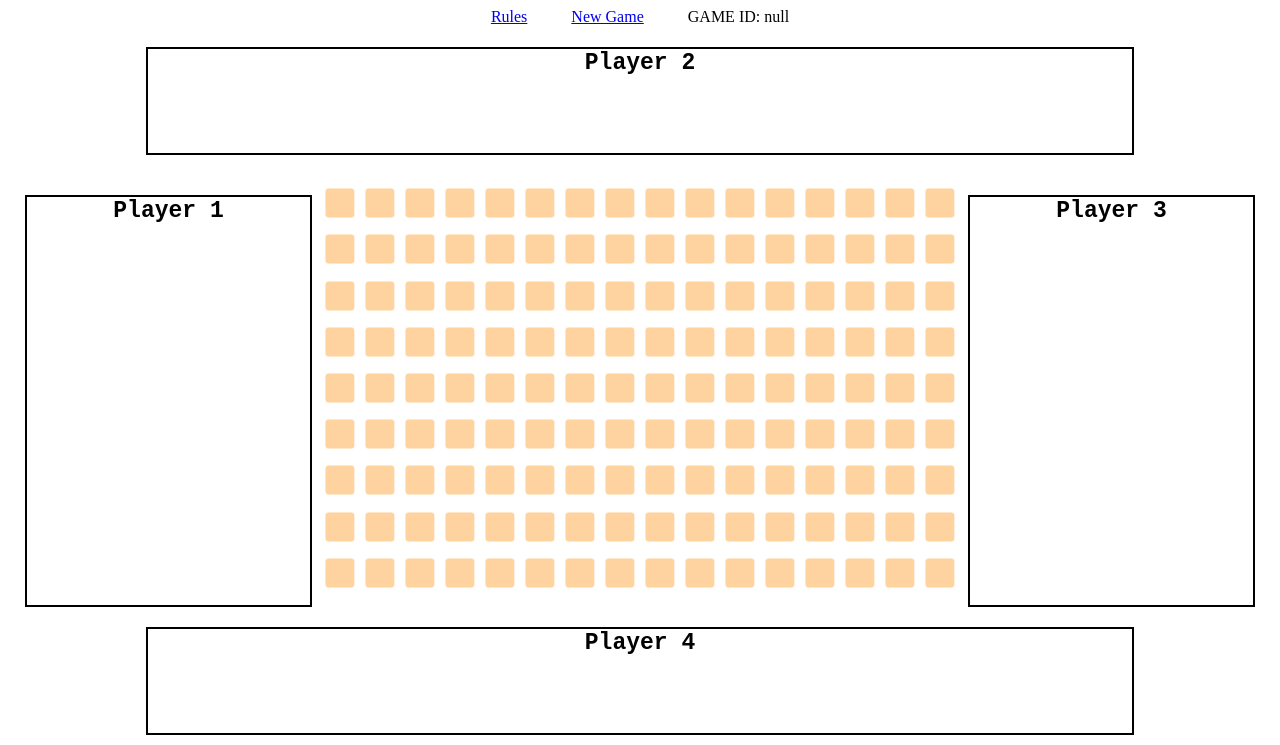
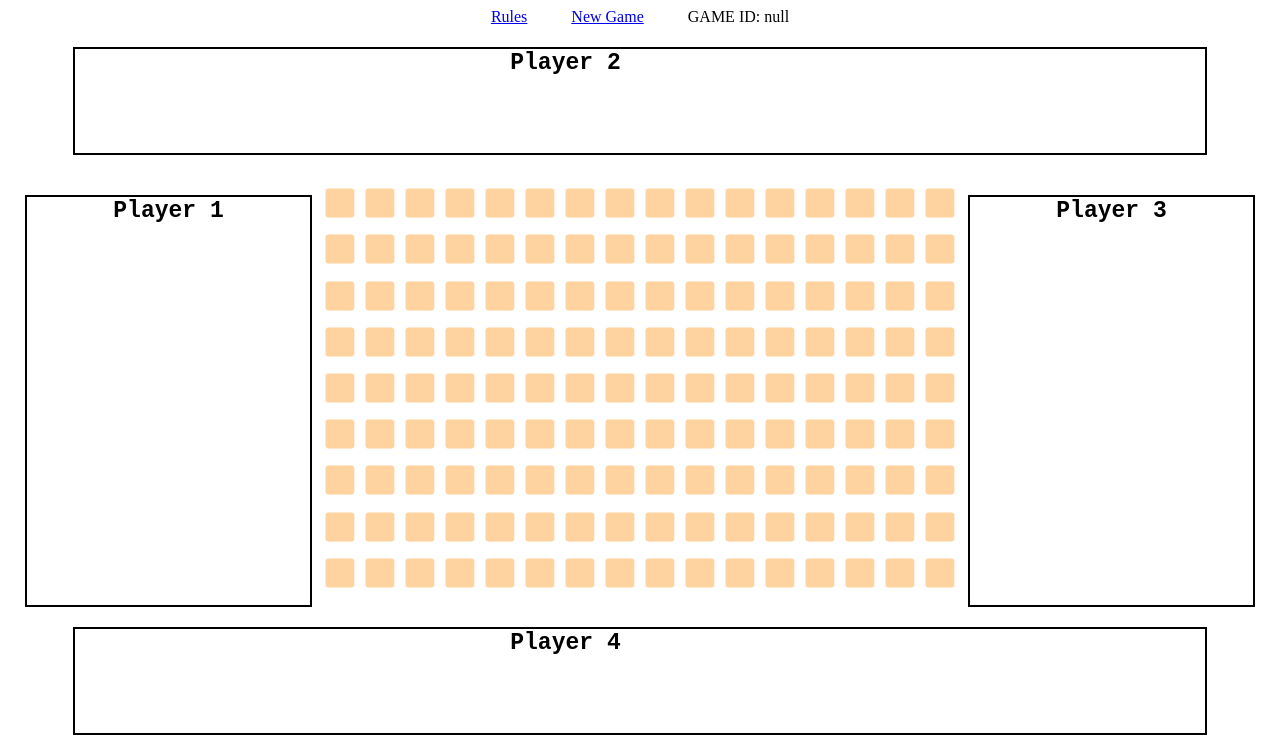
Before and after one commit to freddieb123/Bananas-and-Grams, a website: page public/snatch/index.html in a window 1280 px wide. Shown: the part 113-858 px from the top of the page. Drawn offline with nearby package versions, Linux system fonts and the light colour scheme; no server answers.

Commit message:
fix back to middle

```diff
--- a/public/snatch/index.html
+++ b/public/snatch/index.html
@@ -74,6 +74,12 @@
           <td id = '36'> </td>
           <td id = '37'> </td>
           <td id = '38'> </td>
+          <td id = '400'> </td>
+          <td id = '401'> </td>
+          <td id = '402'> </td>
+          <td id = '403'> </td>
+          <td id = '404'> </td>
+          <td id = '405'> </td>
         </tr>
         <tr>
           <td id = '39'> </td>
@@ -114,6 +120,12 @@
           <td id = '74'> </td>
           <td id = '75'> </td>
           <td id = '76'> </td>
+          <td id = '406'> </td>
+          <td id = '407'> </td>
+          <td id = '408'> </td>
+          <td id = '409'> </td>
+          <td id = '410'> </td>
+          <td id = '411'> </td>
         </tr>
       </table>
     </div>
@@ -379,6 +391,12 @@
          <td id = '112'> </td>
          <td id = '113'> </td>
          <td id = '114'> </td>
+         <td id = '412'> </td>
+         <td id = '413'> </td>
+         <td id = '414'> </td>
+         <td id = '415'> </td>
+         <td id = '416'> </td>
+         <td id = '417'> </td>
        </tr>
        <tr>
          <td id = '115'> </td>
@@ -419,6 +437,12 @@
          <td id = '150'> </td>
          <td id = '151'> </td>
          <td id = '152'> </td>
+         <td id = '418'> </td>
+         <td id = '419'> </td>
+         <td id = '420'> </td>
+         <td id = '421'> </td>
+         <td id = '422'> </td>
+         <td id = '423'> </td>
        </tr>
      </table>
    </div>
--- a/public/snatch/style.css
+++ b/public/snatch/style.css
@@ -95,8 +95,12 @@ nav {
 .abovebelow{
   margin:0 auto;
   padding:0;
-  width: 80%;
+  width: 90%;
   text-align: center;
+}
+.abovebelow table{
+  margin-left: auto;
+  margin-right: auto;
 }
 
 body {
```
